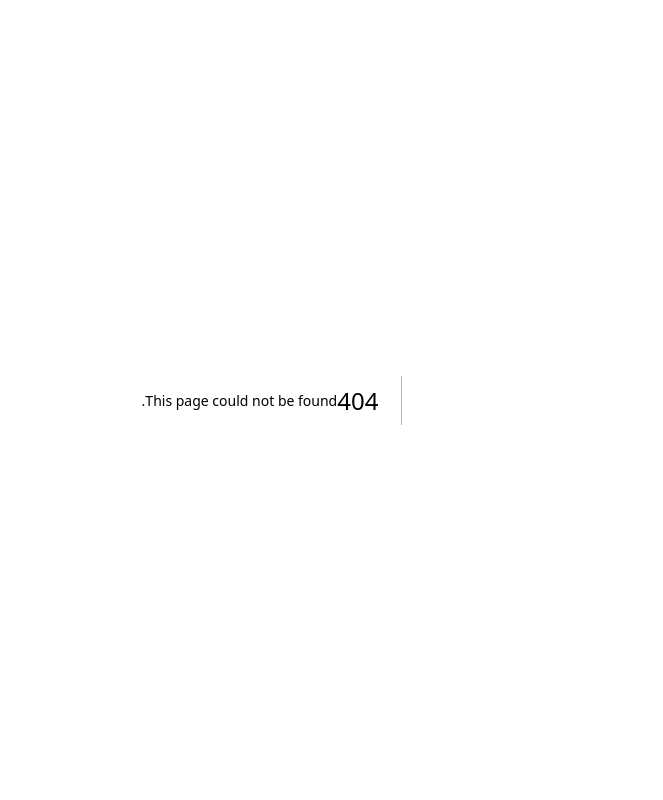
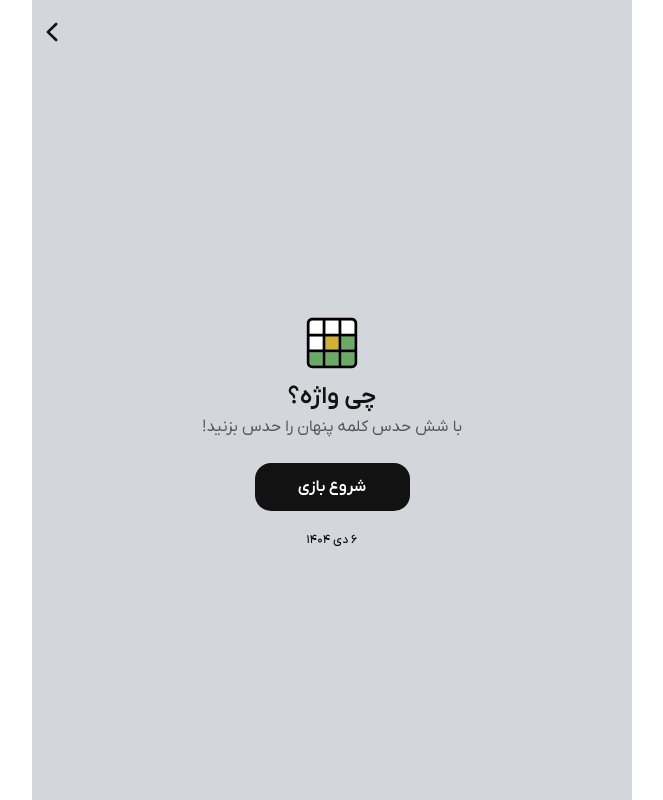
Before and after one commit to lmohade3l/mindoo, a Next.js app: page /games/chi-vazhe in a window 1280 px wide. Before the commit this address had no page. Shown: the whole page, without its empty margins (400-1063 px from the left). Built offline with nearby package versions, Linux system fonts and the light colour scheme.

Commit message:
feat: added chi-vazhe page loading and update some other dependant components

```diff
--- /dev/null
+++ b/app/games/chi-vazhe/page.tsx
@@ -0,0 +1,18 @@
+"use client"
+
+import ChiVazheGame from "@/components/games/ChiVazheGame";
+import GamePreview from "@/components/ui/GamePreview";
+import { useState } from "react";
+
+export default function ChiVazhe() {
+    const [play, setPlay] = useState(false);
+    return (
+        <>
+            {play ? (
+                <ChiVazheGame />
+            ) : (
+                <GamePreview game="chiVazhe"/>
+            )}
+        </>
+    );
+}
--- a/app/page.tsx
+++ b/app/page.tsx
@@ -1,6 +1,6 @@
-import Header from "@/components/Header";
-import HomeContent from "@/components/HomeContent";
-import { PageLoading } from "@/components/PageLoading";
+import Header from "@/components/layout/Header";
+import HomeContent from "@/components/layout/HomeContent";
+import { PageLoading } from "@/components/ui/PageLoading";
 import Image from "next/image";
 
 export default function Home() {
--- /dev/null
+++ b/components/games/ChiVazheGame.tsx
@@ -0,0 +1,7 @@
+export default function ChiVazheGame() {
+    return (
+        <div className="w-full h-full flex items-center justify-center bg-[black] text-[white]">
+            <h1 className="text-[24px] font-[600]">Chi Vazhe Game Component</h1>
+        </div>
+    );
+}
--- a/components/Header.tsx
+++ b/components/layout/Header.tsx
@@ -1,4 +1,4 @@
-import { APP_NAME } from "@/data/constants";
+import { APP_NAME } from "@/data/constants/constants";
 import Image from "next/image";
 import MindooLogo from "@/assets/icons/mindoo-logo.png"
 
--- a/components/HomeContent.tsx
+++ b/components/layout/HomeContent.tsx
@@ -1,4 +1,4 @@
-import Banner from "./Banner";
+import Banner from "../ui/Banner";
 
 export default function HomeContent() {
     return (
--- a/components/Banner.tsx
+++ b/components/ui/Banner.tsx
@@ -1,11 +1,17 @@
-import { games } from "@/data/games";
+'use client';
+
+import { games } from "@/data/constants/games";
+import { GameTypes } from "@/data/types/games";
 import Image from "next/image";
+import { useRouter } from "next/navigation";
 
-export default function Banner({ game }: { game: 'chiVazhe' }) {
+export default function Banner({ game }: { game: GameTypes }) {
+    const router = useRouter();
     return (
-        <div className="rounded-[16px] p-[16px] flex flex-col gap-4 cursor-pointer" style={{
-            backgroundColor: games[game as keyof typeof games]?.bgColor
-        }}>
+        <div onClick={() => router.push(`${games[game as keyof typeof games]?.link}`)}
+            className="rounded-[16px] p-[16px] flex flex-col gap-4 cursor-pointer" style={{
+                backgroundColor: games[game as keyof typeof games]?.bgColor
+            }}>
             <div className="flex justify-between items-center">
                 <div className="flex flex-col gap-2">
                     <p
--- /dev/null
+++ b/components/ui/GamePreview.tsx
@@ -0,0 +1,53 @@
+'use client';
+
+import { games } from "@/data/constants/games";
+import { GameTypes } from "@/data/types/games";
+import Image from "next/image";
+import LeftChevron from "@/assets/icons/left-chevron.svg"
+import ChiVazhe from "@/assets/icons/chi-vazhe.svg"
+import { useRouter } from "next/navigation";
+
+
+export default function GamePreview({ game }: { game: GameTypes }) {
+    const router = useRouter();
+    return (
+        <div
+            style={{
+                backgroundColor: games[game as GameTypes]?.bgColor
+            }} className="w-full h-full flex flex-col justify-between pt-2">
+            <div onClick={() => router.back()} className="flex justify-end">
+                <Image src={LeftChevron} alt="left" />
+            </div>
+            <div className="w-full h-full flex flex-col items-center justify-center p-[16px]">
+                <Image src={ChiVazhe} alt="chi vazhe " />
+
+                <h1 style={{
+                    color: games[game as GameTypes]?.titleColor
+                }} className="text-[24px] font-[600]">{games[game as GameTypes]?.title}</h1>
+                <p style={{
+                    color: games[game as GameTypes]?.descColor
+                }} className="text-[16px] mb-[24px] text-center">
+                    {games[game as GameTypes]?.description}
+                </p>
+                <button className="bg-[#121212] text-[white] cursor-pointer h-[48px] w-[155px] rounded-[16px] font-[600] hover:bg-[#e6c500] transition">
+                    شروع بازی
+                </button>
+
+                <p
+                    style={{
+                        color: games[game as keyof typeof games]?.titleColor
+                    }}
+                    className="text-[12px] font-[500] mt-5"
+                >
+                    {new Date().toLocaleDateString('fa-IR', {
+                        // weekday: 'long',
+                        day: 'numeric',
+                        month: 'long',
+                        year: 'numeric'
+                    })}
+                </p>
+            </div>
+
+        </div>
+    );
+}
--- a/components/PageLoading.tsx
+++ b/components/ui/PageLoading.tsx
@@ -1,6 +1,6 @@
 'use client';
 
-import { APP_NAME } from "@/data/constants";
+import { APP_NAME } from "@/data/constants/constants";
 import { useEffect, useState } from "react";
 
 interface PageLoadingProps {
--- /dev/null
+++ b/data/types/games.ts
@@ -0,0 +1 @@
+export type GameTypes = 'chiVazhe';
```
Also changed, not shown: app/chi-vazhe/page.tsx (deleted), assets/icons/left-chevron.svg (added), data/constants/constants.ts (renamed from data/constants.ts), data/constants/games.ts (renamed from data/games.ts).
